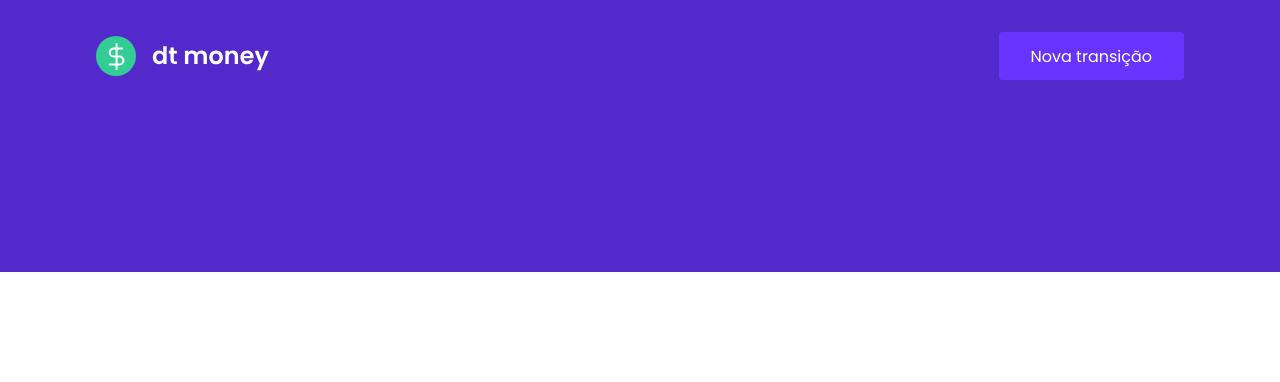
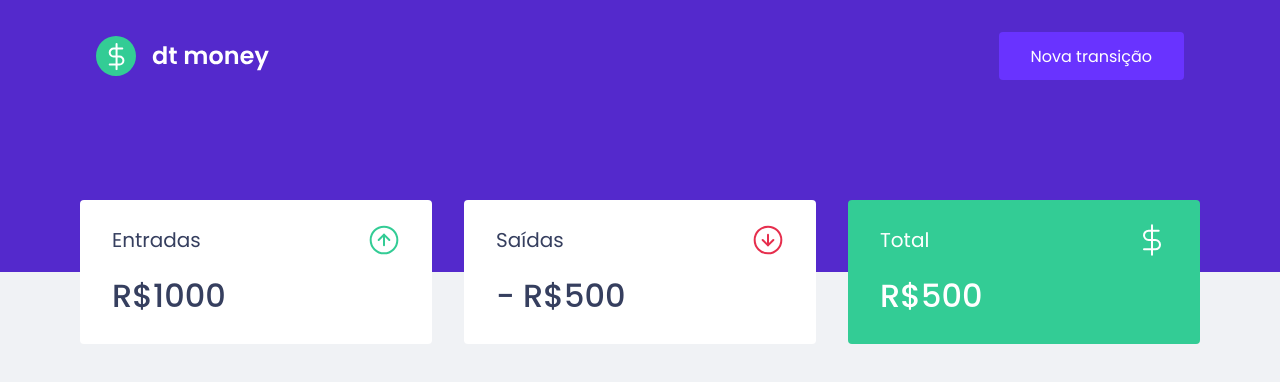
Before and after one commit to marcosdoriguetto/dtmoney, a React (Create React App) app: page / in a window 1280 px wide. Shown: the top 382 px of the page. Built offline with nearby package versions, Linux system fonts and the light colour scheme.

Commit message:
Criação dos componentes Dashboard e Summary

```diff
--- a/public/index.html
+++ b/public/index.html
@@ -9,7 +9,7 @@
     <link rel="shortcut icon" href="favicon.png" type="image/png">
     <title>dtmoney</title>
 
-    <link href="https://fonts.googleapis.com/css2?family=Poppins:wght@400;600&display=swap" rel="stylesheet">
+    <link href="https://fonts.googleapis.com/css2?family=Poppins:wght@400;500;600&display=swap" rel="stylesheet">
   </head>
   <body>
     <noscript>You need to enable JavaScript to run this app.</noscript>
--- a/src/App.tsx
+++ b/src/App.tsx
@@ -1,3 +1,4 @@
+import { Dashboard } from "./components/Dashboard";
 import { Header } from "./components/Header";
 import { GlobalStyle } from "./styles/global";
 
@@ -5,6 +6,7 @@
   return (
     <>
       <Header />
+      <Dashboard />
       <GlobalStyle />
     </>
   );
--- /dev/null
+++ b/src/components/Dashboard/index.tsx
@@ -0,0 +1,10 @@
+import { Summary } from "../Summary";
+import { Container } from "./styles";
+
+export function Dashboard() {
+  return(
+    <Container>
+      <Summary />
+    </Container>
+  )
+}
--- /dev/null
+++ b/src/components/Dashboard/styles.ts
@@ -0,0 +1,6 @@
+import styled from "styled-components";
+
+export const Container = styled.main`
+  max-width: 1120px;
+  margin: 0 auto;
+`;
--- /dev/null
+++ b/src/components/Summary/index.tsx
@@ -0,0 +1,34 @@
+import iconIncome from '../../assets/income.svg';
+import iconOutcome from '../../assets/outcome.svg';
+import iconTotal from '../../assets/total.svg';
+import { Container } from "./styles";
+
+export function Summary() {
+  return(
+    <Container>
+      <div>
+        <header>
+          <h1>Entradas</h1>
+          <img src={iconIncome} alt="Entradas" />
+        </header>
+        <strong>R$1000</strong>
+      </div>
+
+      <div>
+        <header>
+          <h1>Saídas</h1>
+          <img src={iconOutcome} alt="Saídas" />
+        </header>
+        <strong>- R$500</strong>
+      </div>
+
+      <div className="highlight-background">
+        <header>
+          <h1>Total</h1>
+          <img src={iconTotal} alt="Total" />
+        </header>
+        <strong>R$500</strong>
+      </div>
+    </Container>
+  )
+}
--- /dev/null
+++ b/src/components/Summary/styles.ts
@@ -0,0 +1,38 @@
+import styled from "styled-components";
+
+export const Container = styled.div`
+  display: grid;
+  grid-template-columns: repeat(3, 1fr);
+  gap: 2rem;
+  margin-top: -4.5rem;
+
+  div {
+    background-color: var(--shape);
+    padding: 1.5rem 2rem;
+    border-radius: 0.25rem;
+    color: var(--text-title);
+
+    h1 {
+      font-size: 1.25rem;
+      font-weight: 400;
+    }
+
+    header {
+      display: flex;
+      align-items: center;
+      justify-content: space-between;
+    }
+
+    strong {
+      display: block;
+      margin-top: 1rem;
+      font-size: 2rem;
+      font-weight: 500;
+    }
+
+    &.highlight-background {
+      background-color: var(--green);
+      color: #FFF;
+    }
+  }
+`;
--- a/src/styles/global.ts
+++ b/src/styles/global.ts
@@ -5,6 +5,7 @@
     --shape: #ffffff;
     --background: #F0F2F5;
 
+    --green: #33cc95;
     --red: #E52E4D;
     --blue: #5429cc;
     --blue-light: #6933ff;
@@ -30,7 +31,7 @@
   }
 
   body {
-    background-color: var(---background);
+    background-color: var(--background);
     -webkit-font-smoothing: antialiased;
   }
 
```
